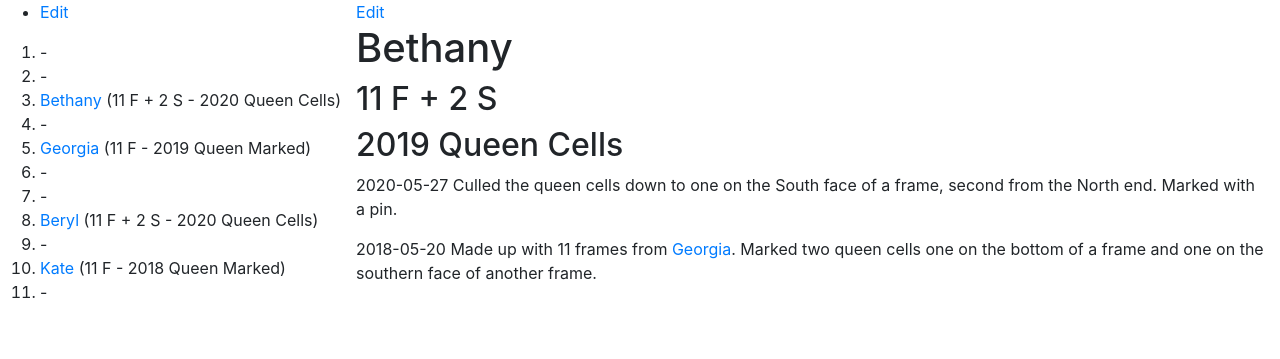
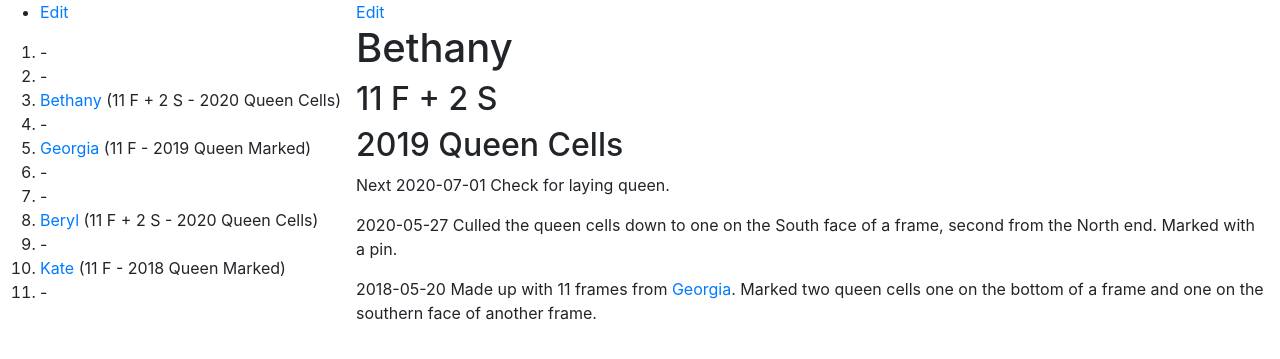
Before and after one commit to joejcollins/rhapsody-angel, a Jekyll site: the page built from queens/2020-bethany.md, in a window 1280 px wide. Shown: the top 359 px of the page. Built offline with Jekyll 4.4.1, drawn with Linux system fonts in a browser that asks for light colours; our own code applies the rules of GitHub Pages for plain Markdown files.

Commit message:
Update 2020-bethany.md

```diff
--- a/queens/2020-bethany.md
+++ b/queens/2020-bethany.md
@@ -2,6 +2,8 @@
 ## 11 F + 2 S
 ## 2019 Queen Cells
 
+Next 2020-07-01 Check for laying queen.
+
 2020-05-27 Culled the queen cells down to one on the South face of a frame, second from the North end.  Marked with a pin.
 
 2018-05-20 Made up with 11 frames from [Georgia]({{ site.baseurl }}/queens/2019-georgia.html).  Marked two queen cells one on the bottom of a frame and one on the southern face of another frame.
```
